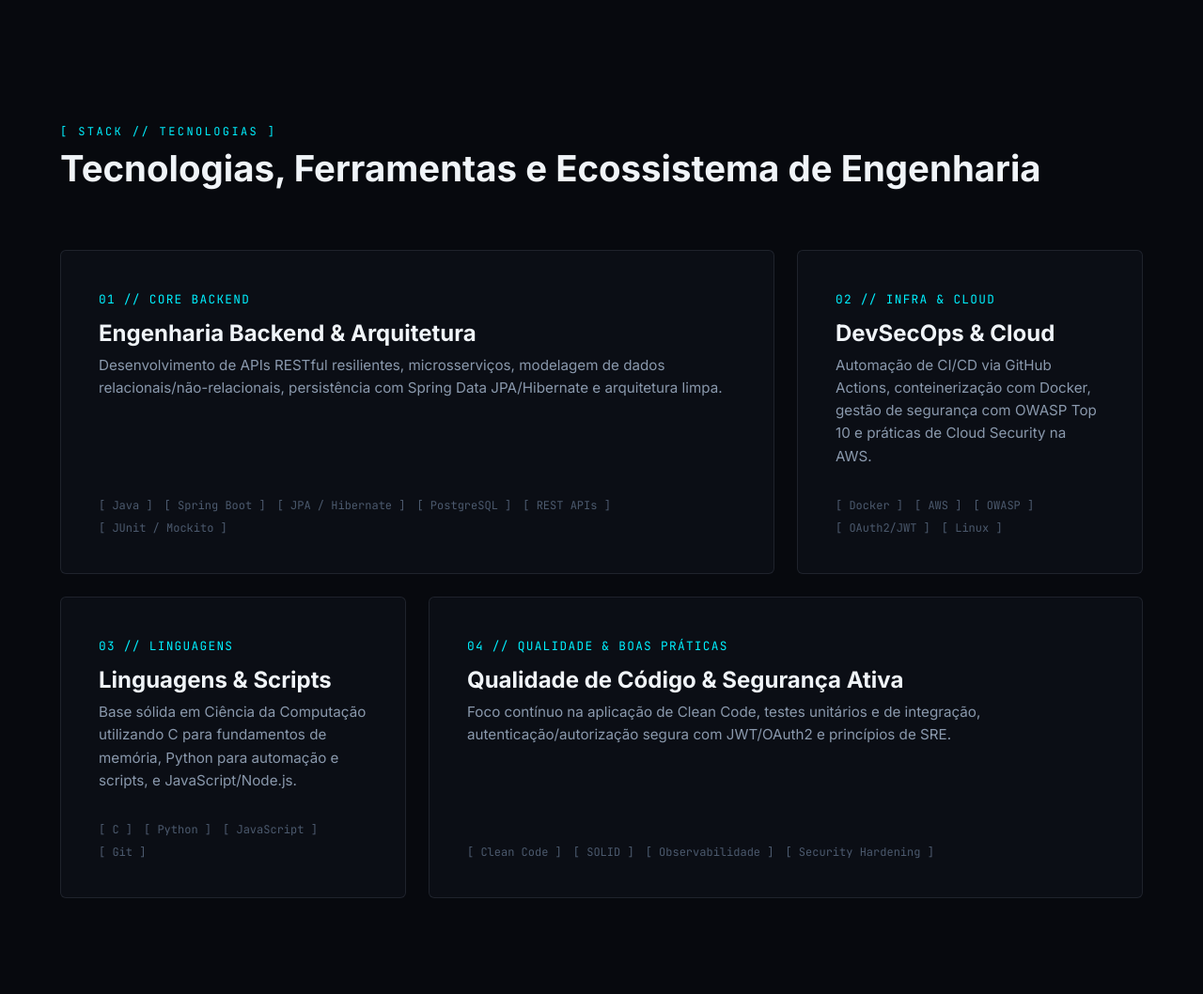
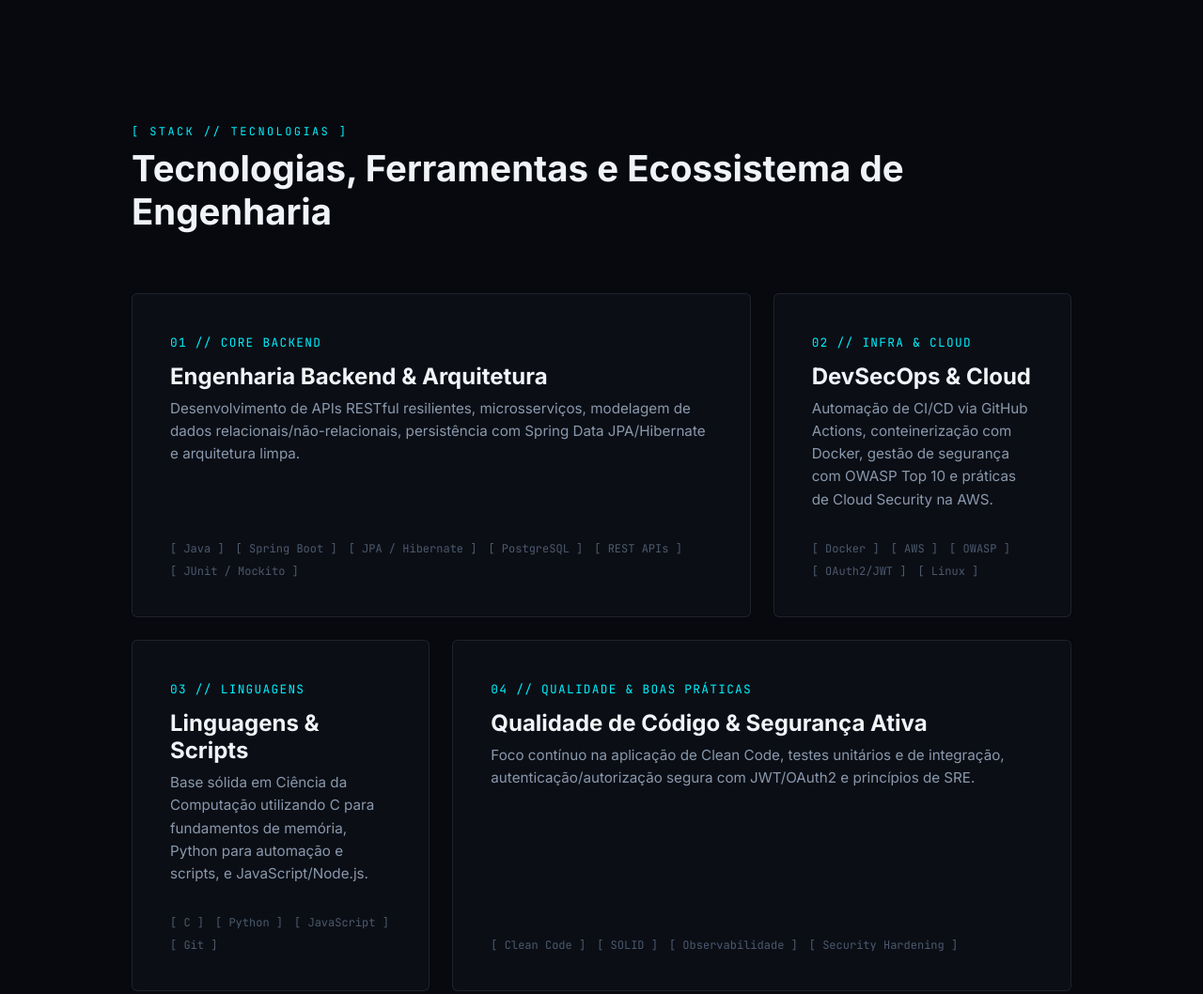
Before and after one commit to dedeus-lucas/dr4co-dev-portfolio, a website built with Vite: page index.html in a window 1280 px wide. Shown: the part 2740-3798 px from the top of the page at 94% size. Built offline with nearby package versions, Linux system fonts and the light colour scheme; some packages are replaced by stand-ins of ours; files whose address does not match are found by name.

Commit message:
fix: restore native services.css bento grid rules and align container layout

```diff
--- a/index.html
+++ b/index.html
@@ -323,8 +323,9 @@
         </div>
       </section>
 
-      <!-- 4. BANNER INTERATIVO & BENTO GRID SECTION (STACK TÉCNICO) -->
+      <!-- 4. BENTO GRID SECTION (STACK) -->
       <section class="bento-section" id="stack">
+        <div style="max-width: 1000px; margin: 0 auto; width: 100%">
           <div class="bento-header">
             <span class="bento-tag" data-i18n="stackSectionTag"
               >[ STACK // TECNOLOGIAS ]</span
@@ -335,7 +336,7 @@
           </div>
 
           <div class="bento-grid">
-          <!-- Card 1 (Largo / span-2): Backend Engineering -->
+            <!-- Card 1 (span-2) -->
             <div class="bento-card span-2">
               <div>
                 <span class="bento-card-num">01 // CORE BACKEND</span>
@@ -344,8 +345,8 @@
                 </h3>
                 <p class="bento-card-desc" data-i18n="catBackendDesc">
                   Desenvolvimento de APIs RESTful resilientes, microsserviços,
-                modelagem de dados relacionais/não-relacionais, persistência com
-                Spring Data JPA/Hibernate e arquitetura limpa.
+                  modelagem de dados relacionais/não-relacionais, persistência
+                  com Spring Data JPA/Hibernate e arquitetura limpa.
                 </p>
               </div>
               <div class="bento-card-techs">
@@ -358,7 +359,7 @@
               </div>
             </div>
 
-          <!-- Card 2: DevSecOps & Cloud -->
+            <!-- Card 2 -->
             <div class="bento-card">
               <div>
                 <span class="bento-card-num">02 // INFRA & CLOUD</span>
@@ -367,8 +368,8 @@
                 </h3>
                 <p class="bento-card-desc" data-i18n="catSecurityDesc">
                   Automação de CI/CD via GitHub Actions, conteinerização com
-                Docker, gestão de segurança com OWASP Top 10 e práticas de Cloud
-                Security na AWS.
+                  Docker, gestão de segurança com OWASP Top 10 e práticas de
+                  Cloud Security na AWS.
                 </p>
               </div>
               <div class="bento-card-techs">
@@ -380,7 +381,7 @@
               </div>
             </div>
 
-          <!-- Card 3: Ecossistema & Ferramentas -->
+            <!-- Card 3 -->
             <div class="bento-card">
               <div>
                 <span class="bento-card-num">03 // LINGUAGENS</span>
@@ -401,7 +402,7 @@
               </div>
             </div>
 
-          <!-- Card 4 (Largo / span-2): Qualidade & Observabilidade -->
+            <!-- Card 4 (span-2) -->
             <div class="bento-card span-2">
               <div>
                 <span class="bento-card-num"
@@ -411,9 +412,9 @@
                   Qualidade de Código & Segurança Ativa
                 </h3>
                 <p class="bento-card-desc">
-                Foco contínuo na aplicação de Clean Code, testes unitários e de
-                integração, autenticação/autorização segura com JWT/OAuth2 e
-                princípios de SRE.
+                  Foco contínuo na aplicação de Clean Code, testes unitários e
+                  de integração, autenticação/autorização segura com JWT/OAuth2
+                  e princípios de SRE.
                 </p>
               </div>
               <div class="bento-card-techs">
@@ -421,6 +422,7 @@
                 <span>[ SOLID ]</span>
                 <span>[ Observabilidade ]</span>
                 <span>[ Security Hardening ]</span>
+              </div>
             </div>
           </div>
         </div>
```
Lines whose indentation alone changed are shown as unchanged.
